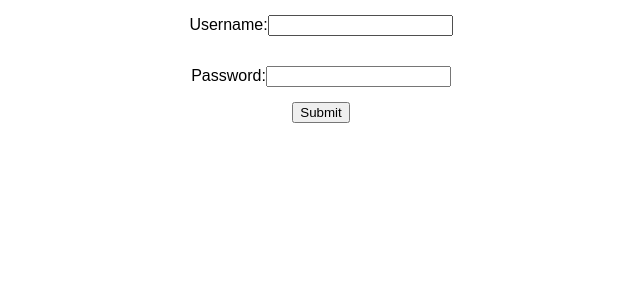
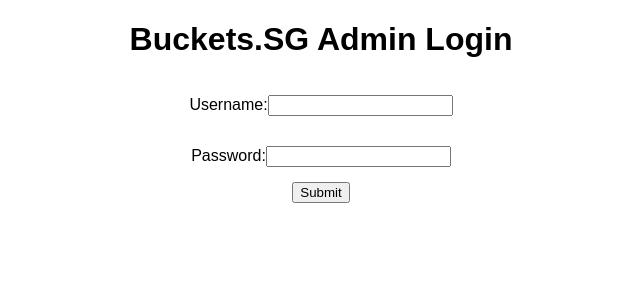
Before and after one commit to greeddiscient/buckets, a React (Create React App) app: page /login in a window 1280 px wide. Shown: the top 300 px of the page, without its empty margins (319-959 px from the left). Built offline with nearby package versions, Linux system fonts and the light colour scheme.

Commit message:
table css

```diff
--- a/src/Admin.css
+++ b/src/Admin.css
@@ -6,7 +6,7 @@
 }
 table{
   border-collapse: collapse;
-  width: 100%;
+  width: 80%;
 }
 table,th,td{
   border: 1px solid #cdcdcd;
--- a/src/AdminLogin.js
+++ b/src/AdminLogin.js
@@ -41,6 +41,7 @@
 
     return (
       <div className="AdminLogin">
+        <h1>Buckets.SG Admin Login</h1>
         <form onSubmit={this.handleSubmit}>
           <label>
             Username:
```
Also changed, not shown: 11 other files (tests, documents, lock files or other folders). Lines whose indentation alone changed are shown as unchanged.
